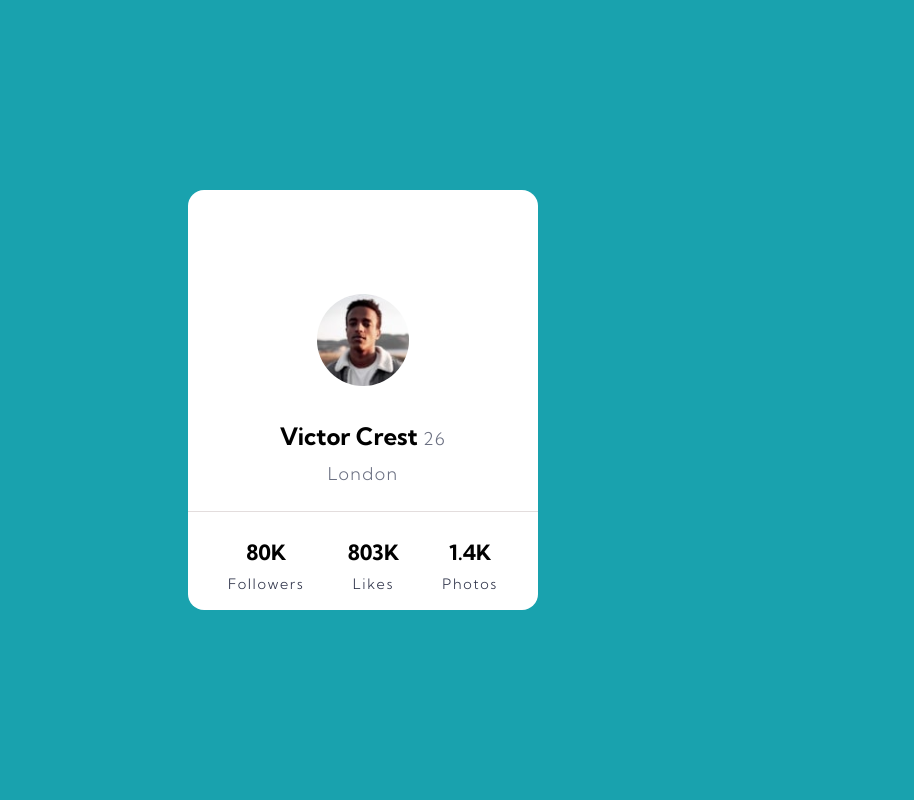
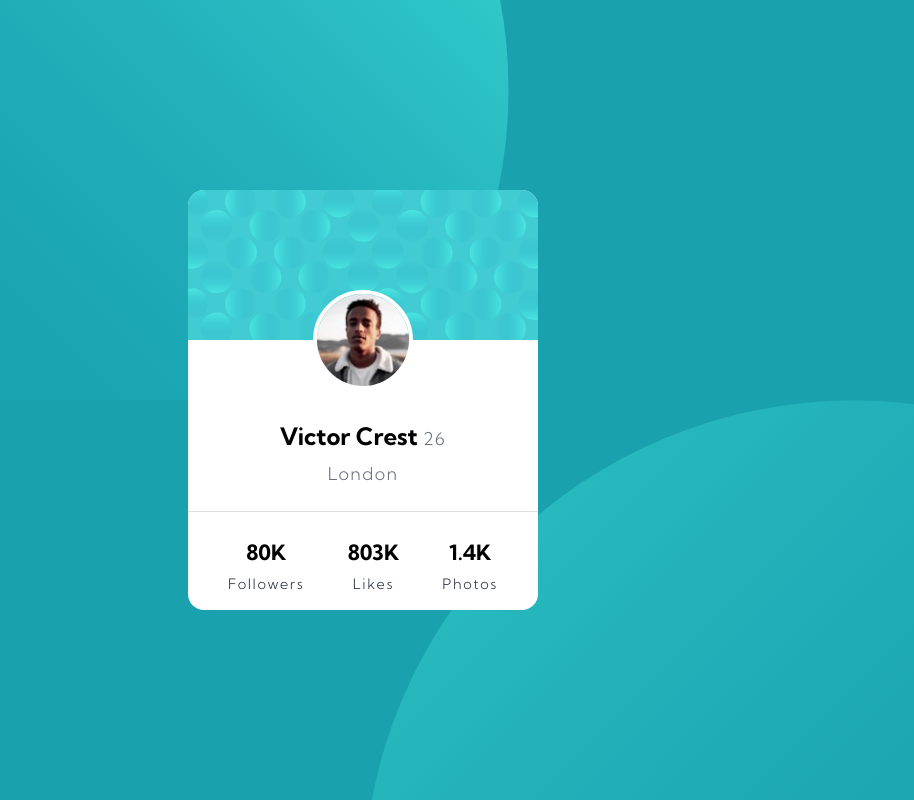
Before and after one commit to tareqezzini/Challenge-N3, a plain HTML site: page index.html in a window 1280 px wide. Shown: the whole page, without its empty margins (277-1191 px from the left). Drawn offline with Linux system fonts and the light colour scheme.

Commit message:
update css

```diff
--- a/css/style.css
+++ b/css/style.css
@@ -34,7 +34,7 @@ body
     position: absolute;
     width: 100%;
     height: 100%;
-    background-image: url("images/bg-pattern-top.svg");
+    background-image: url("../images/bg-pattern-top.svg");
     background-repeat: no-repeat;
     display: block;
     top: -50%;
@@ -46,7 +46,7 @@ body
     position: absolute;
     width: 50%;
     height: 50%;
-    background-image: url("images/bg-pattern-bottom.svg");
+    background-image: url("../images/bg-pattern-bottom.svg");
     background-repeat: no-repeat;
     display: block;
     bottom:0;
@@ -65,7 +65,7 @@ body
 {
     height: 150px;
     width: 350px;
-    background-image: url("images/bg-pattern-card.svg");
+    background-image: url("../images/bg-pattern-card.svg");
     background-size: cover;
 }
 .main .container .image-sec
```
